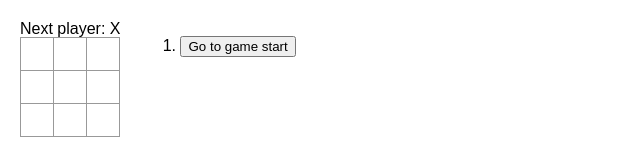
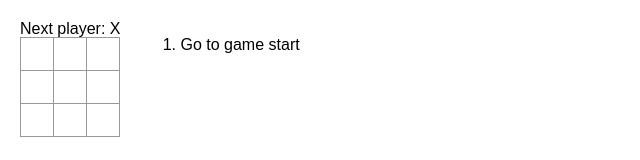
Before and after one commit to nataliebale/react-tic-tac-toe, a React (Create React App) app in the folder src/: page / in a window 1280 px wide. Shown: the top 160 px of the page, without its empty margins (0-640 px from the left). Built offline with nearby package versions, Linux system fonts and the light colour scheme.

Commit message:
feat - current move removes next moves in history

```diff
--- a/src/App.js
+++ b/src/App.js
@@ -15,6 +15,9 @@ export default function Game() {
 
   function jumpTo(nextMove) {
     setCurrentMove(nextMove);
+
+    const nextHistory = [...history.slice(0, nextMove + 1)];
+    setHistory(nextHistory);
   }
 
   const moves = history.map((squares, move) => {
@@ -24,9 +27,14 @@ export default function Game() {
     } else {
       description = 'Go to game start';
     }
+
+    const moveElement = (currentMove !== move) ?
+      (<button onClick={() => jumpTo(move)}>{description}</button>)
+      : description;
+
     return (
       <li key={move}>
-        <button onClick={() => jumpTo(move)}>{description}</button>
+        {moveElement}
       </li>
     );
   });
--- a/src/components/Board.js
+++ b/src/components/Board.js
@@ -1,6 +1,6 @@
 import React from 'react';
 import Square from "./Square";
-export default function Board({ xIsNext, squares, onPlay }) {
+export default function Board({ xIsNext, squares, onPlay, currentMove }) {
   function handleClick(i) {
     if (calculateWinner(squares) || squares[i]) {
       return;
@@ -29,7 +29,7 @@ export default function Board({ xIsNext, squares, onPlay }) {
         <div key={row} className="board-row">
           {[0,1,2].map((col) => {
             const index = row * 3 + col;
-            return <Square key={index} value={squares[index]} onSquareClick={() => handleClick(index)} />
+            return <Square key={index} value={squares[index]} currentMove={currentMove} onSquareClick={() => handleClick(index)} />
           })}
         </div>
       ))}
```
